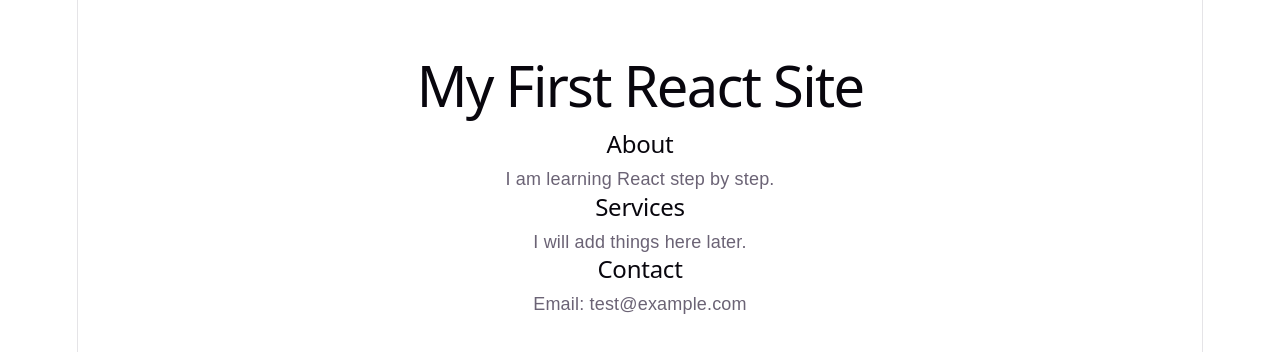
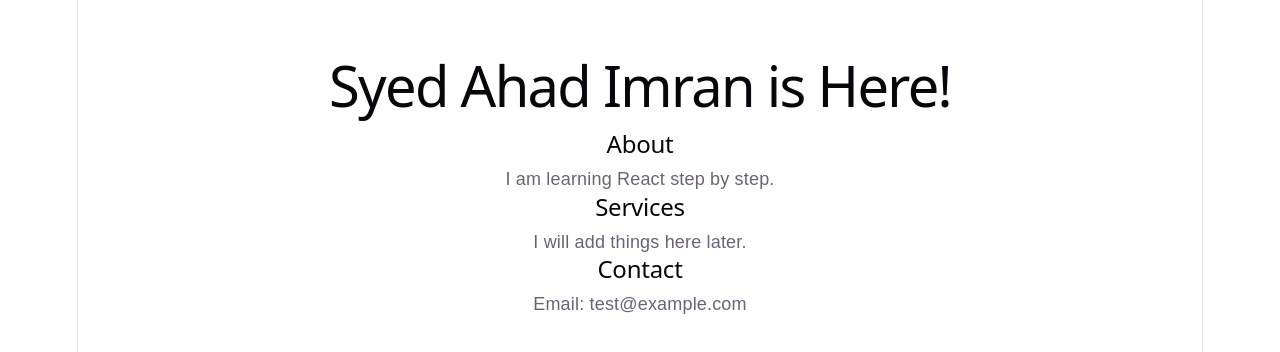
Before and after one commit to syedahadimran/my-react-site, a React (Vite) app: page / in a window 1280 px wide. Shown: the top 352 px of the page. Built offline with nearby package versions, Linux system fonts and the light colour scheme.

Commit message:
changed site title

```diff
--- a/src/App.jsx
+++ b/src/App.jsx
@@ -1,7 +1,7 @@
 function App() {
   return (
     <div style={{ fontFamily: "Arial", padding: "40px" }}>
-      <h1>My First React Site</h1>
+      <h1>Syed Ahad Imran is Here!</h1>
 
       <h2>About</h2>
       <p>I am learning React step by step.</p>
```
